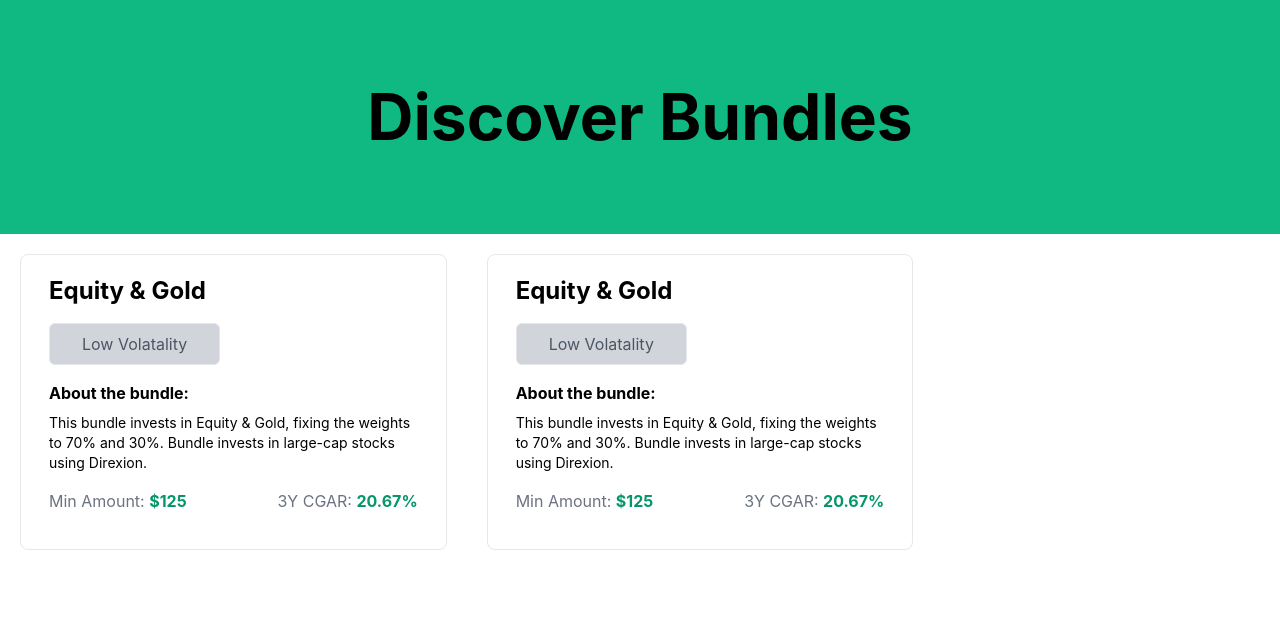
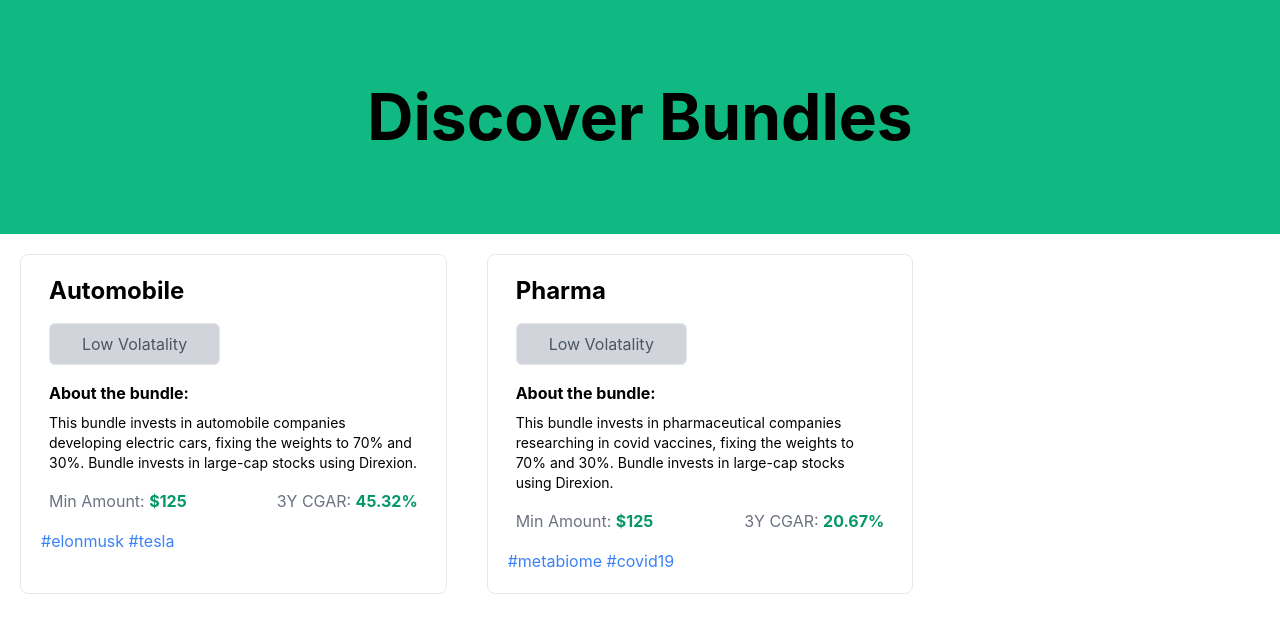
Before and after one commit to salyadav/the-green-genie, a Next.js app: page /stock-bundle in a window 1280 px wide. Shown: the top 632 px of the page. Built offline with nearby package versions, Linux system fonts and the light colour scheme.

Commit message:
description

```diff
--- a/pages/estimate/index.js
+++ b/pages/estimate/index.js
@@ -2,7 +2,7 @@
 import esgQns from '../../constants/esgprofiling';
 import riskQns from '../../constants/riskprofiling';
 
-export default calculateEsgScore = (map) => {
+export default (map) => {
     let e = 0, s = 0, g = 0;
     let val;
     for (let i=0; i<esgQns.length; i++) {
--- a/pages/estimate/risk.js
+++ b/pages/estimate/risk.js
@@ -8,14 +8,17 @@ import { useRouter } from 'next/router'
 const riskInclination = [
     {
         type: "Conservative",
-        description: "I am Conservative."
+        description: `Seeking safety of capital, minimal risk and minimum or low returns`,
+        claus: `* Possible Allocation - Equity: 0-10%; Debt and others: 90-100%`
     }, {
         type: "Moderate",
-        description: "I am Moderate."
+        description: `Looking for relatively higher returns over medium to long term with modest risk`,
+        claus: `*Possible Allocation - Equity: 40-60%; Debt and others: 40-60%`
     }, {
         type: "Aggresive",
-        description: "I am Aggresive."
-    }
+        description: `Willing to take significant risks to maximise returns over the long terms`,
+        claus: `*Possible Allocation - Equity: 90-100%; Debt and others: 0-10%`
+}
 ];
 
 export default function Estimate() {
@@ -37,7 +40,9 @@ export default function Estimate() {
                 }</div>
                 <div className="p-10 mx-10 lg:mx-20 border rounded-md">{
                     riskInclination[riskTypeIndex].description
-                }</div>
+                }
+                <div className='text-sm text-gray-500'>{riskInclination[riskTypeIndex].claus}</div>
+                </div>
             </div>
             <div className= "flex flex-wrap justify-center mx-10">
                 <Button onClick={() => {
--- a/pages/stock-bundle.js
+++ b/pages/stock-bundle.js
@@ -1,9 +1,6 @@
 import styles from '../styles/Home.module.css'
-import Button, { Breadcrumb } from '../components/Button'
+import { Breadcrumb } from '../components/Button'
 import { useRouter } from 'next/router'
-import { useEsgContext } from '../context/AppContext';
-import { useEffect, useState } from 'react';
-
 export default function Investment() {
   const router = useRouter();
 
@@ -16,28 +13,30 @@ export default function Investment() {
       </div>
       <div className='flex flex-wrap'>
         <div className='border rounded-lg p-5 m-5 w-1/3 cursor-pointer hover:bg-gray-100'>
-          <div className='px-2 text-2xl font-bold pb-2'>{'Equity & Gold'}</div>
+          <div className='px-2 text-2xl font-bold pb-2'>{'Automobile'}</div>
           <Breadcrumb onClick={null} selected>Low Volatality</Breadcrumb>
           <div className='p-2 text-md font-bold'>About the bundle:</div>
-          <div className='px-2 text-sm'>{`This bundle invests in Equity & Gold, fixing the weights to 70% and 30%.
+          <div className='px-2 text-sm'>{`This bundle invests in automobile companies developing electric cars, fixing the weights to 70% and 30%.
+        Bundle invests in large-cap stocks using Direxion.
+        `}</div>
+          <div className="flex justify-between px-2 py-4">
+            <div className='text-gray-500'>Min Amount: <span className='text-green-600 font-bold'>$125</span></div>
+            <div className='text-gray-500'>3Y CGAR: <span className='text-green-600 font-bold'>45.32%</span></div>
+          </div>
+          <div className='text-blue-500'>#elonmusk #tesla</div>
+        </div>
+        <div className='border rounded-lg p-5 m-5 w-1/3 cursor-pointer hover:bg-gray-100'>
+          <div className='px-2 text-2xl font-bold pb-2'>{'Pharma'}</div>
+          <Breadcrumb onClick={null} selected>Low Volatality</Breadcrumb>
+          <div className='p-2 text-md font-bold'>About the bundle:</div>
+          <div className='px-2 text-sm'>{`This bundle invests in pharmaceutical companies researching in covid vaccines, fixing the weights to 70% and 30%.
         Bundle invests in large-cap stocks using Direxion.
         `}</div>
           <div className="flex justify-between px-2 py-4">
             <div className='text-gray-500'>Min Amount: <span className='text-green-600 font-bold'>$125</span></div>
             <div className='text-gray-500'>3Y CGAR: <span className='text-green-600 font-bold'>20.67%</span></div>
           </div>
-        </div>
-        <div className='border rounded-lg p-5 m-5 w-1/3 cursor-pointer hover:bg-gray-100'>
-          <div className='px-2 text-2xl font-bold pb-2'>{'Equity & Gold'}</div>
-          <Breadcrumb onClick={null} selected>Low Volatality</Breadcrumb>
-          <div className='p-2 text-md font-bold'>About the bundle:</div>
-          <div className='px-2 text-sm'>{`This bundle invests in Equity & Gold, fixing the weights to 70% and 30%.
-        Bundle invests in large-cap stocks using Direxion.
-        `}</div>
-          <div className="flex justify-between px-2 py-4">
-            <div className='text-gray-500'>Min Amount: <span className='text-green-600 font-bold'>$125</span></div>
-            <div className='text-gray-500'>3Y CGAR: <span className='text-green-600 font-bold'>20.67%</span></div>
-          </div>
+          <div className='text-blue-500'>#metabiome #covid19</div>
         </div>
       </div>
     </main>
```
